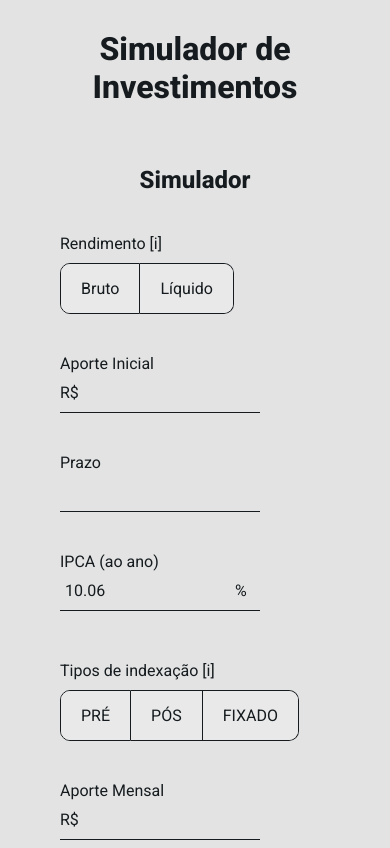
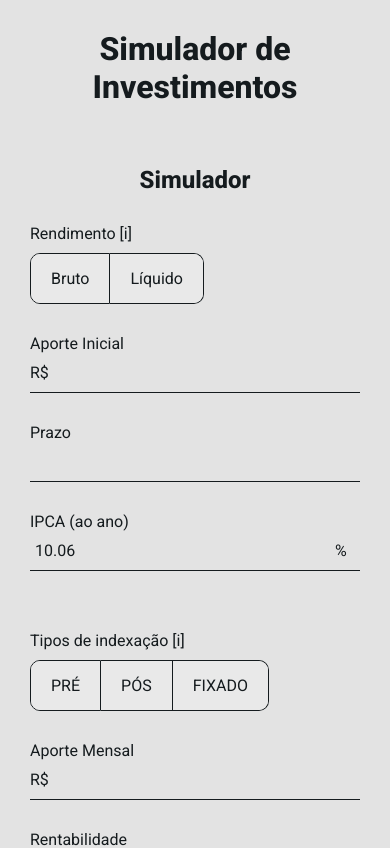
Before and after one commit to savifon/simulador-investimentos, a React (Vite) app: page / in a window 390 px wide. Shown: the top 848 px of the page. Built offline with nearby package versions, Linux system fonts and the light colour scheme; data requests are answered from the project's data file.

Commit message:
responsivo

```diff
--- a/src/components/Card/styles.js
+++ b/src/components/Card/styles.js
@@ -16,4 +16,8 @@ export const CardItem = styled.div`
     font-weight: bold;
     color: #3ea02e;
   }
+
+  @media (max-width: 1200px) {
+    width: 100%;
+  }
 `;
--- a/src/components/Chart/index.jsx
+++ b/src/components/Chart/index.jsx
@@ -46,7 +46,7 @@ const StackedBarChart = (props) => {
             padding={{ bottom: 5 }}
           />
           <Tooltip />
-          <Legend wrapperStyle={{ top: 250, left: 60 }} />
+          <Legend wrapperStyle={{ top: 230, left: 55 }} />
           <Bar dataKey={dataKeyA} name={legendA} stackId="a" fill={colorA} />
           <Bar dataKey={dataKeyB} name={legendB} stackId="a" fill={colorB} />
         </BarChart>
--- a/src/pages/Simulacao/index.jsx
+++ b/src/pages/Simulacao/index.jsx
@@ -1,8 +1,7 @@
-import React, { useEffect, useState } from "react";
+import React, { useEffect, useRef, useState } from "react";
 import { Formik, Form, Field, ErrorMessage } from "formik";
 import * as Yup from "yup";
 
-import { getIndicadores, getSimulacao } from "../../services/api";
 import {
   Box,
   Title,
@@ -14,8 +13,8 @@ import {
 import Card from "../../components/Card";
 import StackedBarChart from "../../components/Chart";
 
-const regexFloat = /^([0-9]{1,3}.([0-9]{3}.)*[0-9]{3}|[0-9]+)(,[0-9][0-9])?$/g;
-const regexInteger = /^[0-9]*$/;
+import { regexInteger, regexFloat, brl } from "../../utils/js/functions";
+import { getIndicadores, getSimulacao } from "../../services/api";
 
 const simulacaoSchema = Yup.object().shape({
   rendimento: Yup.string().required("Rendimento é obrigatório"),
@@ -39,20 +38,9 @@ const simulacaoSchema = Yup.object().shape({
 const Simulacao = () => {
   const [ipca, setIpca] = useState("");
   const [cdi, setCdi] = useState("");
-
   const [simulacao, setSimulacao] = useState({});
+  const simulacaoRef = useRef(null);
   const [chart, setChart] = useState(null);
-
-  const initialValues = {
-    rendimento: "",
-    aporte_inicial: "",
-    prazo: "",
-    ipca: ipca,
-    indexacao: "",
-    aporte_mensal: "",
-    rentabilidade: "",
-    cdi: cdi,
-  };
 
   useEffect(() => {
     handleIndicadores();
@@ -89,6 +77,8 @@ const Simulacao = () => {
           colorB="#ed8e53"
         />
       );
+
+      simulacaoRef.current.scrollIntoView({ behavior: "smooth" });
     });
   };
 
@@ -110,8 +100,19 @@ const Simulacao = () => {
     handleSimulacao(data.rendimento, data.indexacao);
   };
 
+  const initialValues = {
+    rendimento: "",
+    aporte_inicial: "",
+    prazo: "",
+    ipca: ipca,
+    indexacao: "",
+    aporte_mensal: "",
+    rentabilidade: "",
+    cdi: cdi,
+  };
+
   return (
-    <Box style={{ padding: "30px 60px" }}>
+    <Box className="container">
       <FlexColumn>
         <Title>Simulador</Title>
 
@@ -312,7 +313,7 @@ const Simulacao = () => {
                   </FlexColumn>
                 </Box>
 
-                <Box style={{ marginTop: "40px" }}>
+                <Box className="groupButtons">
                   <Button type="reset" onClick={() => setChart(null)}>
                     Limpar campos
                   </Button>
@@ -330,7 +331,7 @@ const Simulacao = () => {
         </Formik>
       </FlexColumn>
 
-      <FlexColumn>
+      <FlexColumn ref={simulacaoRef}>
         {chart ? (
           <>
             <h2>Resultado da Simulação</h2>
@@ -345,20 +346,27 @@ const Simulacao = () => {
             >
               <Card
                 title="Valor final Bruto"
-                text={simulacao.valorFinalBruto}
+                text={brl(simulacao.valorFinalBruto)}
               />
-              <Card title="Alíquota do IR" text={simulacao.aliquotaIR} />
-              <Card title="Valor Pago em IR" text={simulacao.valorPagoIR} />
+              <Card title="Alíquota do IR" text={`${simulacao.aliquotaIR} %`} />
+              <Card
+                title="Valor Pago em IR"
+                text={brl(simulacao.valorPagoIR)}
+              />
               <Card
                 title="Valor Final Líquido"
-                text={simulacao.valorFinalLiquido}
+                text={brl(simulacao.valorFinalLiquido)}
                 bold
               />
               <Card
                 title="Valor Total Investido"
-                text={simulacao.valorTotalInvestido}
+                text={brl(simulacao.valorTotalInvestido)}
               />
-              <Card title="Ganho Líquido" text={simulacao.ganhoLiquido} bold />
+              <Card
+                title="Ganho Líquido"
+                text={brl(simulacao.ganhoLiquido)}
+                bold
+              />
             </div>
 
             <h3>Projeção de Valores</h3>
--- a/src/pages/Simulacao/styles.js
+++ b/src/pages/Simulacao/styles.js
@@ -3,6 +3,16 @@ import styled from "styled-components";
 export const Box = styled.div`
   display: flex;
   gap: 50px;
+
+  &.container {
+    padding: 30px 60px;
+  }
+
+  & form {
+    display: flex;
+    flex-direction: column;
+    gap: 30px;
+  }
 
   & div {
     position: relative;
@@ -46,6 +56,10 @@ export const Box = styled.div`
         cursor: default;
       }
     }
+
+    @media (max-width: 1200px) {
+      width: 100% !important;
+    }
   }
 
   & .error {
@@ -63,8 +77,19 @@ export const Box = styled.div`
     }
   }
 
-  @media (max-width: 1024px) {
+  @media (max-width: 768px) {
     flex-wrap: wrap;
+    gap: 60px;
+
+    &.container {
+      padding: 30px;
+      gap: 60px;
+    }
+
+    &.groupButtons {
+      flex-direction: column-reverse;
+      gap: 20px;
+    }
   }
 `;
 
@@ -75,6 +100,14 @@ export const FlexColumn = styled.div`
 
   & p {
     margin-bottom: 10px;
+  }
+
+  @media (max-width: 1024px) {
+    width: 100%;
+  }
+
+  @media (max-width: 768px) {
+    gap: 30px;
   }
 `;
 
@@ -159,7 +192,7 @@ export const GroupInput = styled.div`
 
 export const Button = styled.button`
   width: 100%;
-  padding: 20px;
+  padding: 15px 20px;
   border-radius: 10px;
   border: 1px solid #151b1e;
   background: #e9e9e9;
--- /dev/null
+++ b/src/utils/js/functions.js
@@ -0,0 +1,10 @@
+export const regexFloat =
+  /^([0-9]{1,3}.([0-9]{3}.)*[0-9]{3}|[0-9]+)(,[0-9][0-9])?$/g;
+export const regexInteger = /^[0-9]*$/;
+
+export const brl = (value) => {
+  return new Intl.NumberFormat("pt-BR", {
+    style: "currency",
+    currency: "BRL",
+  }).format(value);
+};
```
